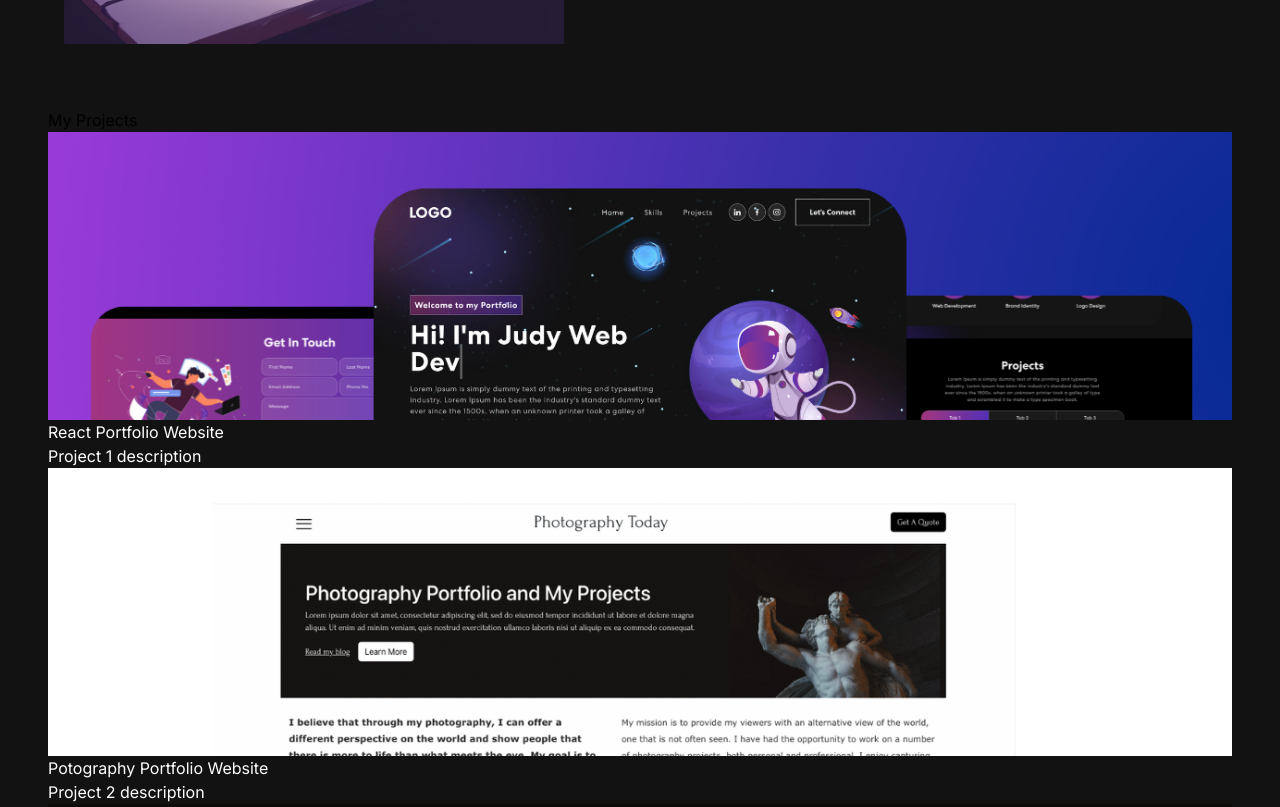
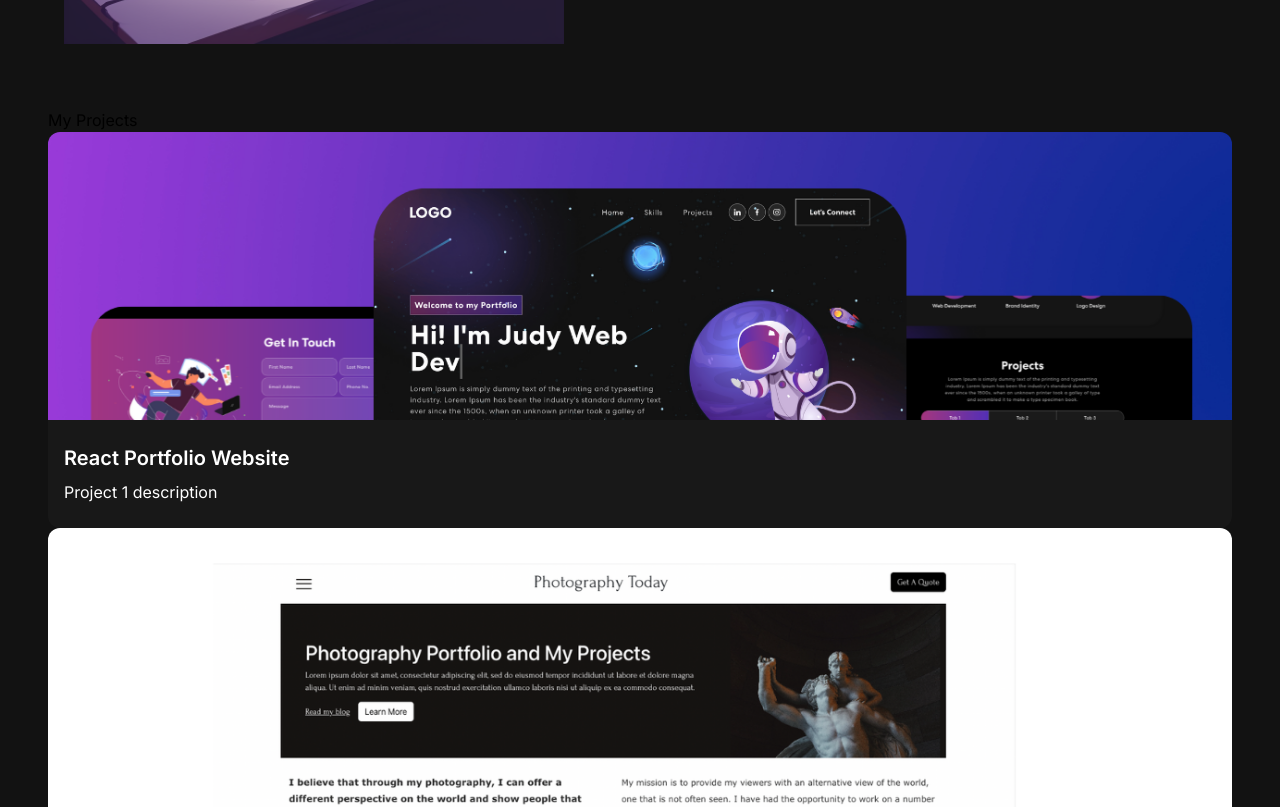
Before and after one commit to lydiaqd/my-portfolio-site, a Next.js app: page / in a window 1280 px wide. Shown: the part 1320-2127 px from the top of the page. Built offline with nearby package versions, Linux system fonts and the light colour scheme.

Commit message:
transparency fix

```diff
--- a/app/components/ProjectCard.jsx
+++ b/app/components/ProjectCard.jsx
@@ -3,10 +3,11 @@
 const ProjectCard = ({ imgUrl, title, description }) => {
   return (
     <div>
-      <div className="h52 md:h-72" style={{background: `url(${imgUrl})`, backgroundSize: "cover"}}></div>
-      <div className="text-white">
-      <h5>{title}</h5>
-      <p>{description}</p>
+      <div className="h52 md:h-72 rounded-t-xl relative group"
+      style={{background: `url(${imgUrl})`, backgroundSize: "cover"}}><div className="overlay items-center justify-center absolute top-0 left-0 w-full h-full bg-[#181818] bg-opacity-0 hidden group-hover:flex group-hover:bg-opacity-80 transition-all duration-500 "></div></div>
+      <div className="text-white rounded-b-xl bg-[#181818] py-6 px-4">
+      <h5 className="text-xl font-semibold mb-2">{title}</h5>
+      <p className="text[#ADB7BE]">{description}</p>
       </div>
     </div>
   )
```
